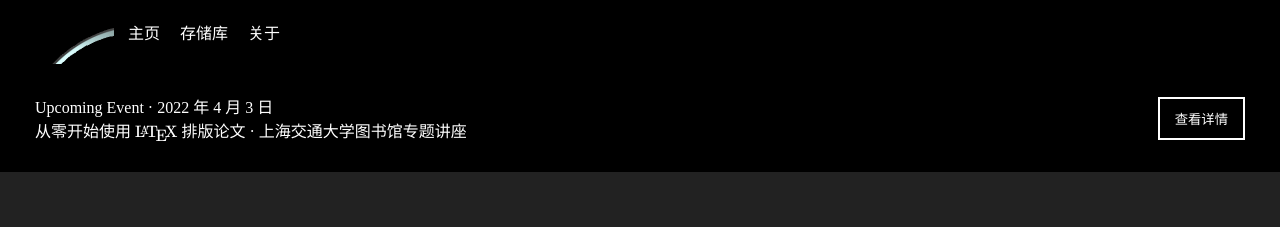
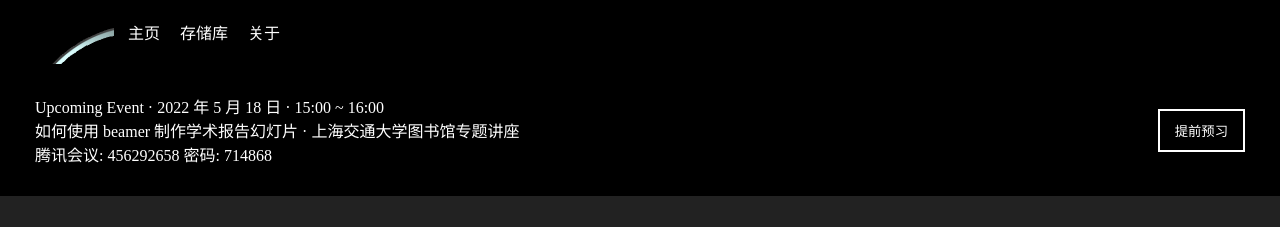
Before and after one commit to LogCreative/logcreative.github.io, a plain HTML site: page index.html in a window 1280 px wide. Shown: the top 227 px of the page. Drawn offline with nearby package versions, Linux system fonts and the light colour scheme.

Commit message:
deploy: LogCreative/logcreative.tech@0d7fcf869ae0c044501ea58fe448c9270b3d188e

```diff
--- a/index.html
+++ b/index.html
@@ -94,11 +94,12 @@
 
     <div id="billboard">
   <div class="innercontent">
-    <div>Upcoming Event · 2022 年 4 月 3 日</div>
-    <div>从零开始使用 \(\rm \LaTeX\) 排版论文 · 上海交通大学图书馆专题讲座</div>
+    <div>Upcoming Event · 2022 年 5 月 18 日 · 15:00 ~ 16:00</div>
+    <div>如何使用 beamer 制作学术报告幻灯片 · 上海交通大学图书馆专题讲座</div>
+    <div>腾讯会议: 456292658  密码: 714868</div>
   </div>
-  <a href="https://mp.weixin.qq.com/s/xhAddbTV-s-Fv-QOfKp6zQ"><button class="innerbutton">
-    查看详情
+  <a href="https://www.overleaf.com/read/fvwxzvcxhcwd"><button class="innerbutton">
+    提前预习
   </button></a>
 </div>
 <div id="titlegraphic">
```
Also changed, not shown: assets/images/github-metrics-large.svg, assets/images/github-metrics-small.svg.
